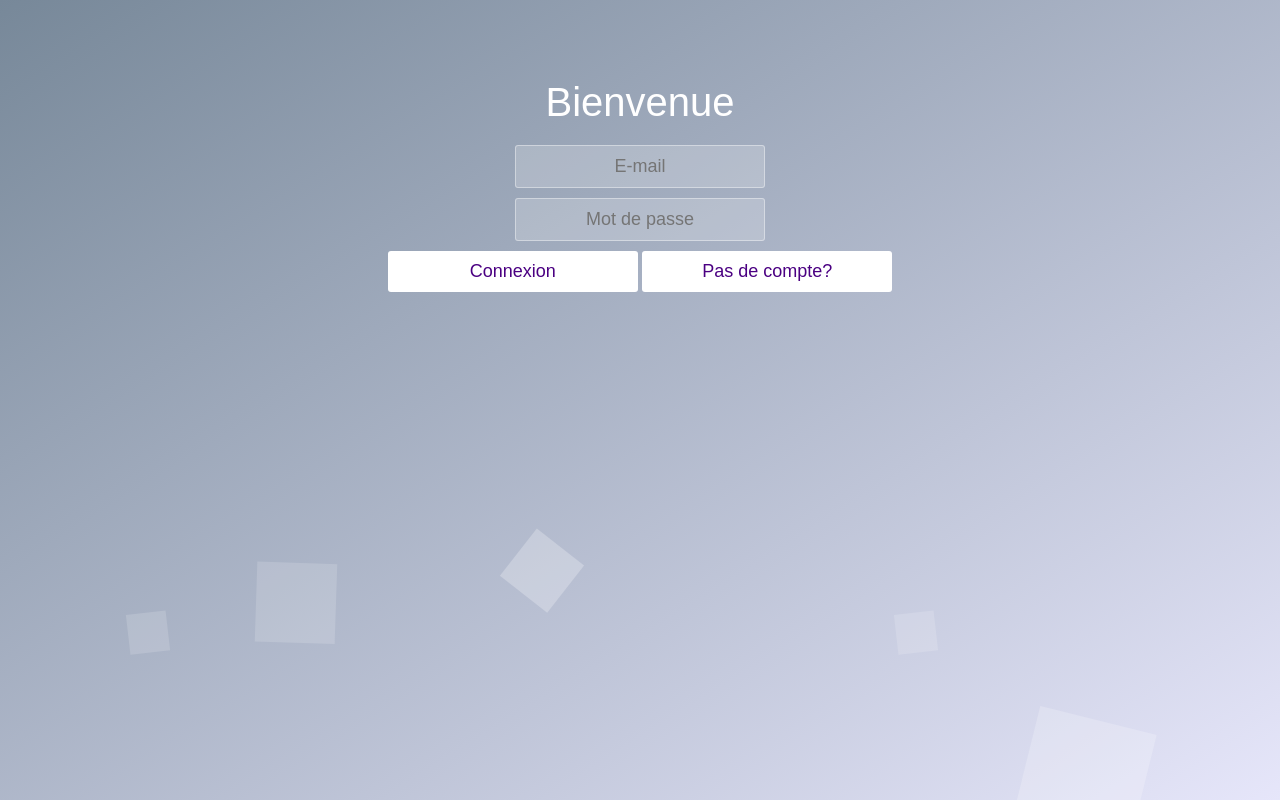
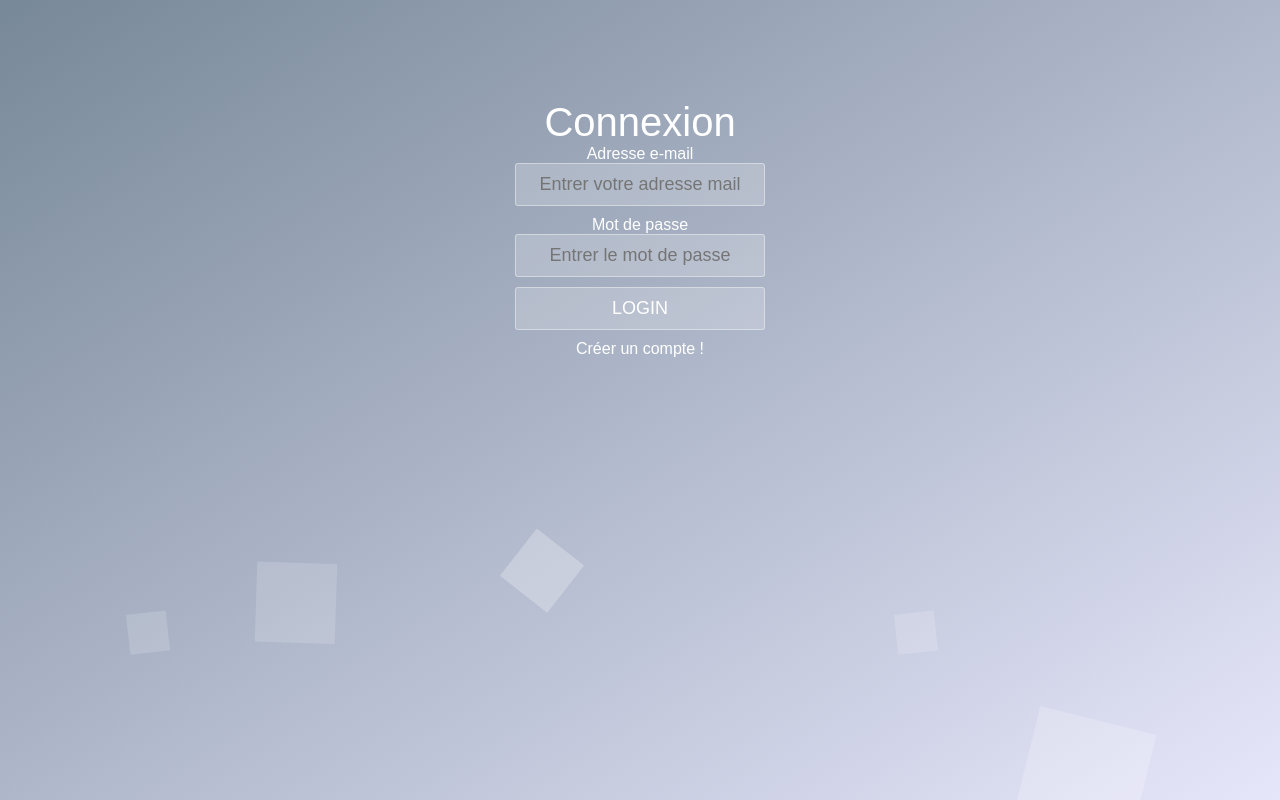
Before and after one commit to AmineMihoubi/over-cloud, a PHP site: page / in a window 1280 px wide. Run offline with PHP 8.4, Linux system fonts and the light colour scheme; some libraries are stand-ins or nearby versions; some web fonts are replaced.

Commit message:
Correction de la page de login pour garder les effets visuel tout en étant fonctionnel

```diff
--- a/index.php
+++ b/index.php
@@ -1,22 +1,35 @@
 <!importé de Lewi Hussey>
-<html lang="en" >
+	<html lang="en">
+
 	<head>
 		<meta charset="UTF-8">
 		<title>CodePen - Calm breeze login screen</title>
 		<link rel="stylesheet" href="./css/login.css">
 
 	</head>
+
 	<body>
 		<!-- partial:index.partial.html -->
 		<div class="wrapper">
 			<div class="container">
-		<h1>Bienvenue</h1>
 
-		<form class="form">
-			<input type="text" placeholder="E-mail">
-			<input type="password" placeholder="Mot de passe">
-			<button type="submit" id="login-button">Connexion</button>
-			<button id="goto-subscribe">Pas de compte?</button>
+				<form class="form" action="verification.php" method="POST">
+					<h1>Connexion</h1>
+
+					<label>Adresse e-mail</label>
+					<input type="text" placeholder="Entrer votre adresse mail" name="email" required>
+
+					<label>Mot de passe</label>
+					<input type="password" placeholder="Entrer le mot de passe" name="password" required>
+
+					<input type="submit" id='login-button' value='LOGIN'>
+					<?php
+					if (isset($_GET['erreur'])) {
+						$err = $_GET['erreur'];
+						if ($err == 1 || $err == 2)
+							echo "<p style='color:red'>Email ou mot de passe incorrect</p>";
+					}
+					?><h4 id=goto-subscribe onclick="myFunction()">Créer un compte !</h4>
 				</form>
 			</div>
 
@@ -34,7 +47,12 @@
 			</ul>
 		</div>
 		<!-- partial -->
-  <script src='https://cdnjs.cloudflare.com/ajax/libs/jquery/2.1.3/jquery.min.js'></script><script  src="./js/login.js"></script>
+		<script>
+			function myFunction() {
+				window.location.href = "inscription.php";
+			}
+		</script>
 
 	</body>
+
 	</html>
```
Lines whose indentation alone changed are shown as unchanged.
